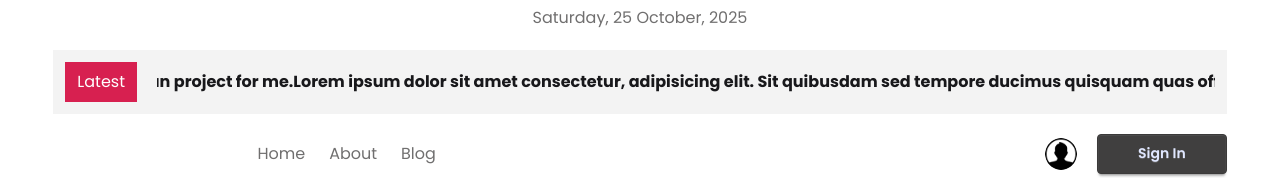
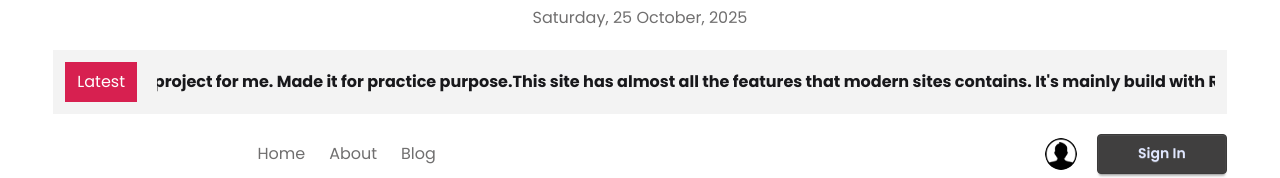
Before and after one commit to tro003x/News-Portal, a React (Vite) app: page /category/0 in a window 1280 px wide. Shown: the part 124-302 px from the top of the page. Built offline with nearby package versions, Linux system fonts and the light colour scheme; no server answers.

Commit message:
News details updated

```diff
--- a/src/Component/BreakingNews.jsx
+++ b/src/Component/BreakingNews.jsx
@@ -6,9 +6,9 @@ const BreakingNews = () => {
         <div className='flex items-center gap-5 bg-base-200 p-3'>
             <p className='text-base-100 bg-secondary px-3 py-2'>Latest</p>
             <Marquee className='flex gap-5' pauseOnHover ={true} speed={70}>
-                <p className='font-bold '>Hellow Beautiful people. It's me, Auritro. So this site was a fun project for me. </p>
+                <p className='font-bold '>Hellow Beautiful people. It's me, Auritro. So this site is a fun project for me. Made it for practice purpose. </p>
 
-                <p className='font-bold'> Lorem ipsum dolor sit amet consectetur, adipisicing elit. Sit quibusdam sed tempore ducimus quisquam quas officiis, delectus modi quam a animi minima blanditiis perferendis, neque voluptatibus consequatur sequi amet! Architecto.</p>
+                <p className='font-bold'> This site has almost all the features that modern sites contains. It's mainly build with React.JS, tailwindCSS, DaisyUI, Firebase.</p>
             </Marquee>
         </div>
     );
```
